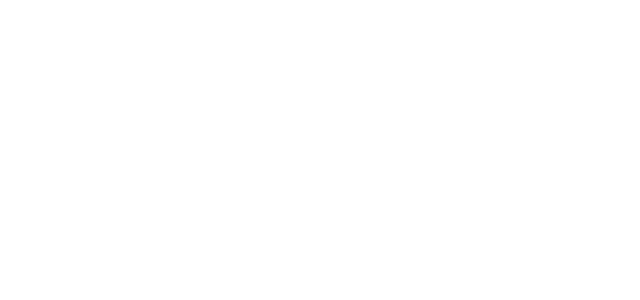
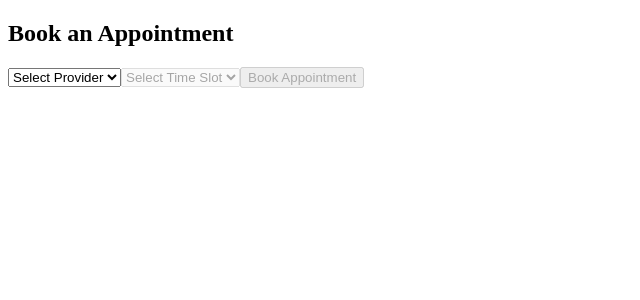
Before and after one commit to mombeh/frontend-booking-api, a React (Vite) app: page /book in a window 1280 px wide. Before the commit this address had no page. Shown: the top 300 px of the page, without its empty margins (0-640 px from the left). Built offline with nearby package versions, Linux system fonts and the light colour scheme.

Commit message:
book appointment

```diff
--- a/src/App.jsx
+++ b/src/App.jsx
@@ -9,6 +9,7 @@ import Register from './pages/Register';
 import Login from './pages/Login';
 import UserDashboard from './pages/UserDashboard';
 import ProviderDashboard from './pages/ProviderDashboard';
+import AppointmentBooking from './components/AppointmentBooking';
 
 const DashboardRedirect = () => {
   const { role } = useContext(AuthContext);
@@ -26,13 +27,10 @@ const App = () => {
           <Route path="/" element={<Home />} />
           <Route path="/register" element={<Register />} />
           <Route path="/login" element={<Login />} />
-
-          {/* Redirect based on role */}
           <Route path="/dashboard" element={<DashboardRedirect />} />
-
-          {/* Individual dashboards */}
           <Route path="/user/dashboard" element={<UserDashboard />} />
           <Route path="/provider/dashboard" element={<ProviderDashboard />} />
+          <Route path="/book" element={<AppointmentBooking />} />
         </Routes>
       </Router>
     </AuthProvider>
--- a/src/components/AppointmentBooking.jsx
+++ b/src/components/AppointmentBooking.jsx
@@ -1,6 +1,7 @@
 // src/components/AppointmentBooking.jsx
 import React, { useEffect, useState, useContext } from 'react';
 import { AuthContext } from '../context/AuthContext';
+import { useNavigate } from 'react-router-dom'; // at the top
 
 const AppointmentBooking = () => {
   const { token, role } = useContext(AuthContext);
@@ -9,6 +10,8 @@ const AppointmentBooking = () => {
   const [selectedProviderId, setSelectedProviderId] = useState('');
   const [success, setSuccess] = useState('');
   const [error, setError] = useState('');
+
+  const navigate = useNavigate(); // inside component
 
   useEffect(() => {
     if (role !== 'user') return;
@@ -30,7 +33,8 @@ const AppointmentBooking = () => {
   const handleBook = async (e) => {
     e.preventDefault();
     setError('');
-    setSuccess('');
+    setSuccess('Appointment booked successfully!');
+    setTimeout(() => navigate('/user/dashboard'), 1500);
 
     try {
       const res = await fetch(`${import.meta.env.VITE_BASE_URL}/api/appointments/book`, {
@@ -88,11 +92,14 @@ const AppointmentBooking = () => {
           {selectedProviderId &&
             providers
               .find((p) => p.id === selectedProviderId)
-              ?.timeSlots.map((slot) => (
+              ?.timeSlots
+              .filter(slot => !slot.is_booked)
+              .map((slot) => (
                 <option key={slot.id} value={slot.id}>
                   {slot.date} | {slot.startTime} - {slot.endTime}
                 </option>
-              ))}
+              ))
+          }
         </select>
 
         <button type="submit" disabled={!selectedSlotId}>
--- a/src/index.css
+++ b/src/index.css
@@ -147,10 +147,6 @@
   max-width: 700px;
   margin: 3rem auto;
   padding: 3rem;
-  border: 1px solid #ddd;
-  border-radius: 8px;
-  background-color: #f9f9f9;
-  box-shadow: 0 0 10px rgba(0, 0, 0, 0.1);
 
   input {
     width: 97%;
@@ -199,7 +195,6 @@
   padding: 1rem;
   border-radius: 8px;
   background-color: #f9f9f9;
-  border: 1px solid #ddd;
 }
 
 .time-slot-list {
--- a/src/pages/ProviderDashboard.jsx
+++ b/src/pages/ProviderDashboard.jsx
@@ -1,11 +1,12 @@
 import React, { useEffect, useState, useContext } from 'react';
-import TimeSlotForm from '../components/TimeslotForm';
+import TimeSlotForm
+ from '../components/TimeslotForm';
 import TimeSlotList from '../components/TimeSlotList';
 import { AuthContext } from '../context/AuthContext';
 
 const ProviderDashboard = () => {
   const { token } = useContext(AuthContext);
-  const [appointments, setAppointments] = useState([]);
+  // const [appointments, setAppointments] = useState([]);
   const [showForm, setShowForm] = useState(false);
   const [slots, setSlots] = useState([]);
   const [error, setError] = useState('');
@@ -35,7 +36,7 @@ const ProviderDashboard = () => {
 
   useEffect(() => {
     fetchTimeSlots();
-    setAppointments([]);
+    // setAppointments([]);
   }, []);
 
   return (
@@ -68,7 +69,7 @@ const ProviderDashboard = () => {
         </div>
       </section>
 
-      <section>
+      {/* <section>
         <h3>Upcoming Appointments:</h3>
         <ul>
           {appointments.length > 0 ? (
@@ -81,7 +82,7 @@ const ProviderDashboard = () => {
             <li>No appointments yet</li>
           )}
         </ul>
-      </section>
+      </section> */}
 
       <TimeSlotList slots={slots} error={error} />
     </div>
--- a/src/pages/UserDashboard.jsx
+++ b/src/pages/UserDashboard.jsx
@@ -2,11 +2,15 @@
 import React, { useEffect, useState, useContext } from 'react';
 import AppointmentBooking from '../components/AppointmentBooking';
 import { AuthContext } from '../context/AuthContext';
+import { useNavigate } from 'react-router-dom';
+
 
 const UserDashboard = () => {
   const { token } = useContext(AuthContext);
   const [appointments, setAppointments] = useState([]);
   const [error, setError] = useState('');
+
+  const navigate = useNavigate();
 
   const fetchAppointments = async () => {
     try {
@@ -55,8 +59,7 @@ const UserDashboard = () => {
           </li>
         ))}
       </ul>
-      <button onClick={() => alert('Redirect to booking page')}>Book New Appointment</button>
-      <AppointmentBooking />
+      <button onClick={() => navigate('/book')}>Book New Appointment</button>      <AppointmentBooking onBookSuccess={fetchAppointments} />
     </div>
   );
 };
```
